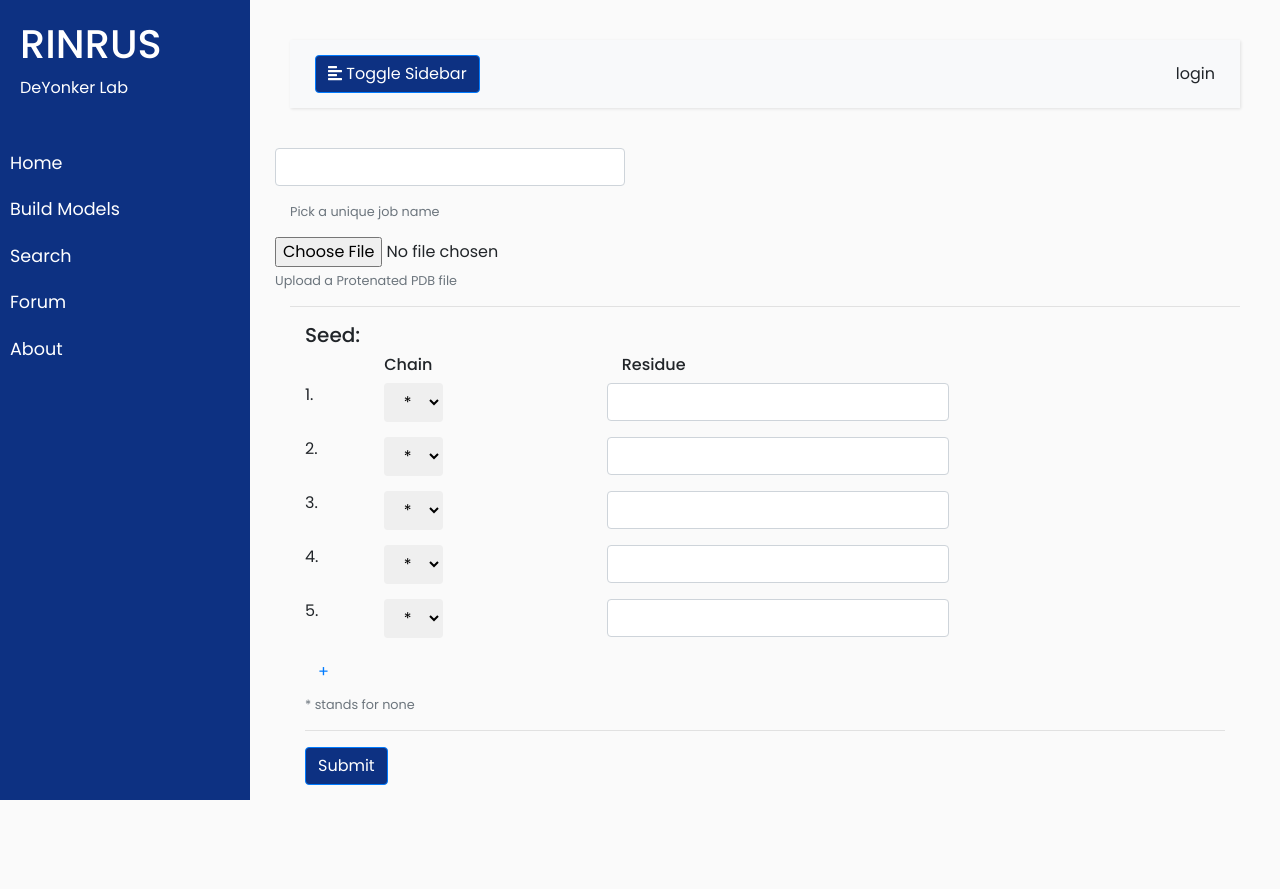
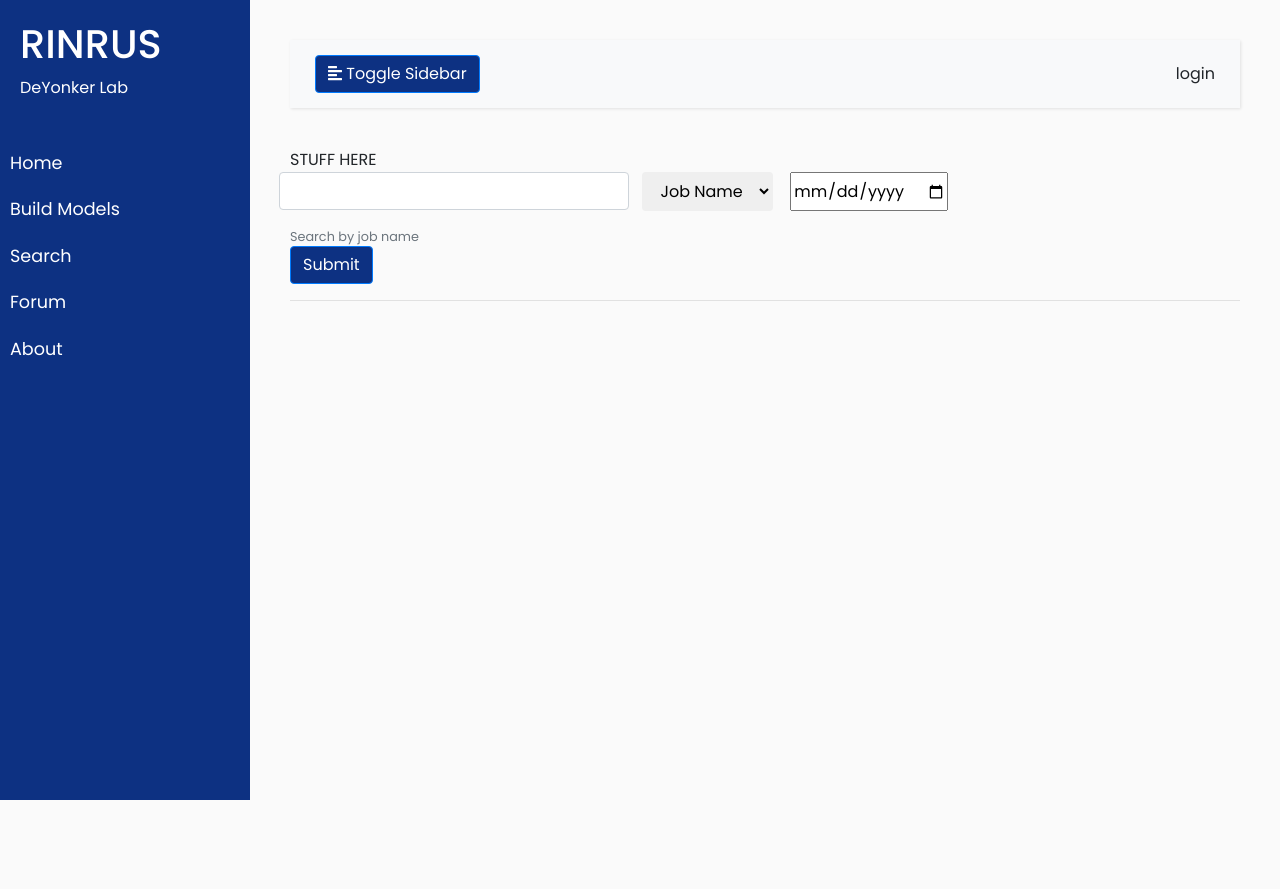
Before and after one commit to jalbertdev/rinrussite, a Django app: template rinrusmain/templates/rinrusmain/results.html in a window 1280 px wide. After the commit the page ends 800 px from the top, so only its background shows below. Run offline with Django 3.2, Linux system fonts and the light colour scheme; the template is opened without the code that fills it, so the values that code supplies are empty; some libraries are stand-ins or nearby versions.

Commit message:
create and modify search.html and results.html

```diff
--- a/rinrusmain/templates/rinrusmain/results.html
+++ b/rinrusmain/templates/rinrusmain/results.html
@@ -8,7 +8,7 @@
     <meta name="viewport" content="width=device-width, initial-scale=1.0">
     <meta http-equiv="X-UA-Compatible" content="IE=edge">
 
-    <title>RinRus</title>
+    <title>Search-RinRus</title>
 
     <!-- Bootstrap CSS CDN -->
     <link rel="stylesheet" href="https://stackpath.bootstrapcdn.com/bootstrap/4.1.0/css/bootstrap.min.css" integrity="sha384-9gVQ4dYFwwWSjIDZnLEWnxCjeSWFphJiwGPXr1jddIhOegiu1FwO5qRGvFXOdJZ4" crossorigin="anonymous">
@@ -215,6 +215,20 @@ a.article:hover {
     }
 }
 </style>
+
+<!-- attempt at hiding date field
+<script language="javascript">
+	function hideDate(){
+		//if(document.getElementByID("dropdown")=="Date"){
+			document.getElementByID("dateInput").style.visibility="hidden";
+		//else{
+			//document.getElementByID("dateInput").style.visibility="visible";
+		//}
+	}
+</script>
+-->
+
+
 <body>
 {% include "./header.html" %}
 
@@ -223,131 +237,34 @@ a.article:hover {
 {% block content %}
 <form method="post" enctype="multipart/form-data">
 {% csrf_token %}
-<div class="form-group row">
-
-			<input class="form-control" type="text"  name="jobName">
-			</div>
-
-			<small id="fileHelp" class="form-text text-muted">Pick a unique job name</small>
-			<p>
-			<div class="form-group row">
-
-				<input type="file" class="form-control-file"  aria-describedby="fileHelp" name="myfile">
-				<small id="fileHelp" class="form-text text-muted">Upload a Protenated PDB file</small>
+	STUFF HERE
+	<div class="form-group row">
+		&nbsp;
+		<input class="form-control" type="text"  name="jobName">
+		&nbsp;&nbsp;&nbsp;
+		<div class="row" >
+				<div class= "col-md-3">
+					<select class="btn btn-mini" id="dropdown" name="row1">
+					<option>Job Name</option>
+					<option>ID Number</option>
+					<option>User</option>
+					<option onclick="hideDate()">Date</option>
+					<option>Show All</option>
+					</select>
+				</div>
+		</div>
+		&nbsp;&nbsp;&nbsp;&nbsp;
+		<input type="date" id="dateInput" name="bday">
+	</div>
+	<small id="fileHelp" class="form-text text-muted">Search by job name</small>
+	<p>
+		<button type="submit" onclick="hideDate()" class="btn btn-primary">Submit</button>
+	</p>
+	<hr>
 
 
-			</div>
-			</p>
-			<hr>
-			<div class="container">
-			<h5>Seed:</h5>
-			<div class="row">
-				<div class= "col-md-1"><h6> </h6></div>
-				<div class= "col-md-3"><h6>Chain</h6> </div>
-				<div class= "col-md-2"><h6>Residue </h6></div>
-			</div>
-			<div class="row" >
-				<div class= "col-md-1">1. </div>
-				<div class= "col-md-3"><select class="btn btn-mini" name="row1">
-						<option>*</option>
-						<option>A</option>
-						<option>B</option>
-						<option>C</option>
-						<option>D</option>
-						<option>E</option>
-						<option>F</option>
-						<option>G</option>
-						<option>H</option>
-						<option>I</option>
-						<option>J</option>
-						</select> </div>
-				<div class= "col-md-2"><div class="form-group row">
-					<input class="form-control" type="text"  name="text1"></div> </div>
-			</div>
-			<div class="row" >
-				<div class= "col-md-1">2. </div>
-				<div class= "col-md-3"><select class="btn btn-mini" name="row2">
-						<option>*</option>
-						<option>A</option>
-						<option>B</option>
-						<option>C</option>
-						<option>D</option>
-						<option>E</option>
-						<option>F</option>
-						<option>G</option>
-						<option>H</option>
-						<option>I</option>
-						<option>J</option>
-						</select> </div>
-				<div class= "col-md-2"><div class="form-group row">
-					<input class="form-control" type="text"  name="text2"></div> </div>
-			</div>
-			<div class="row" >
-				<div class= "col-md-1">3. </div>
-				<div class= "col-md-3"><select class="btn btn-mini" name="row3">
-						<option>*</option>
-						<option>A</option>
-						<option>B</option>
-						<option>C</option>
-						<option>D</option>
-						<option>E</option>
-						<option>F</option>
-						<option>G</option>
-						<option>H</option>
-						<option>I</option>
-						<option>J</option>
-						</select> </div>
-				<div class= "col-md-2"><div class="form-group row">
-					<input class="form-control" type="text"  name="text3"></div> </div>
-			</div>
-			<div class="row" >
-				<div class= "col-md-1">4. </div>
-				<div class= "col-md-3"><select class="btn btn-mini" name="row4">
-						<option>*</option>
-						<option>A</option>
-						<option>B</option>
-						<option>C</option>
-						<option>D</option>
-						<option>E</option>
-						<option>F</option>
-						<option>G</option>
-						<option>H</option>
-						<option>I</option>
-						<option>J</option>
-						</select> </div>
-				<div class= "col-md-2"><div class="form-group row">
-					<input class="form-control" type="text"  name="text4"></div> </div>
-			</div>
-			<div class="row" >
-				<div class= "col-md-1">5. </div>
-				<div class= "col-md-3"><select class="btn btn-mini" name="row5">
-						<option>*</option>
-						<option>A</option>
-						<option>B</option>
-						<option>C</option>
-						<option>D</option>
-						<option>E</option>
-						<option>F</option>
-						<option>G</option>
-						<option>H</option>
-						<option>I</option>
-						<option>J</option>
-						</select> </div>
-				<div class= "col-md-2"><div class="form-group row">
-					<input class="form-control" type="text"  name="text5"></div> </div>
-			</div>
-			<div class="row">
-				<div class= "col-md-1"><button type="button" class="btn btn-link">+</button> </div>
-			</div>
-			<small id="fileHelp" class="form-text text-muted"> * stands for none</small>
-			<hr>
-			<p>
-			<button type="submit" class="btn btn-primary">Submit</button>
-			</p>
-			</div>
-			<br />
-			<br />
- </form>
+
+</form>
  {% if uploaded_file_url %}
     <p><font color="red">File uploaded as: <a href="{{ uploaded_file_url }}">{{ uploaded_file_url }}</a></font></p>
   {% endif %}
```
Also changed, not shown: rinrusmain/templates/rinrusmain/search.html (+31 -2 lines).
